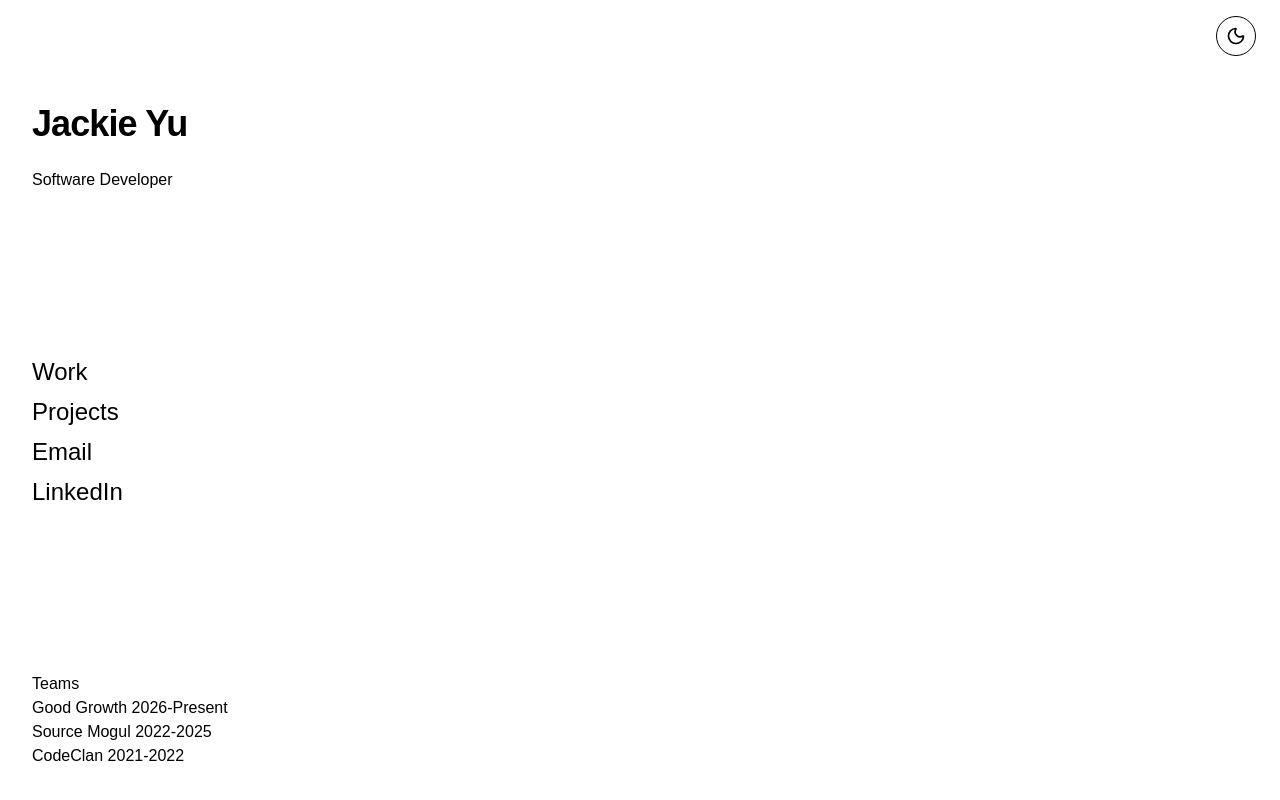
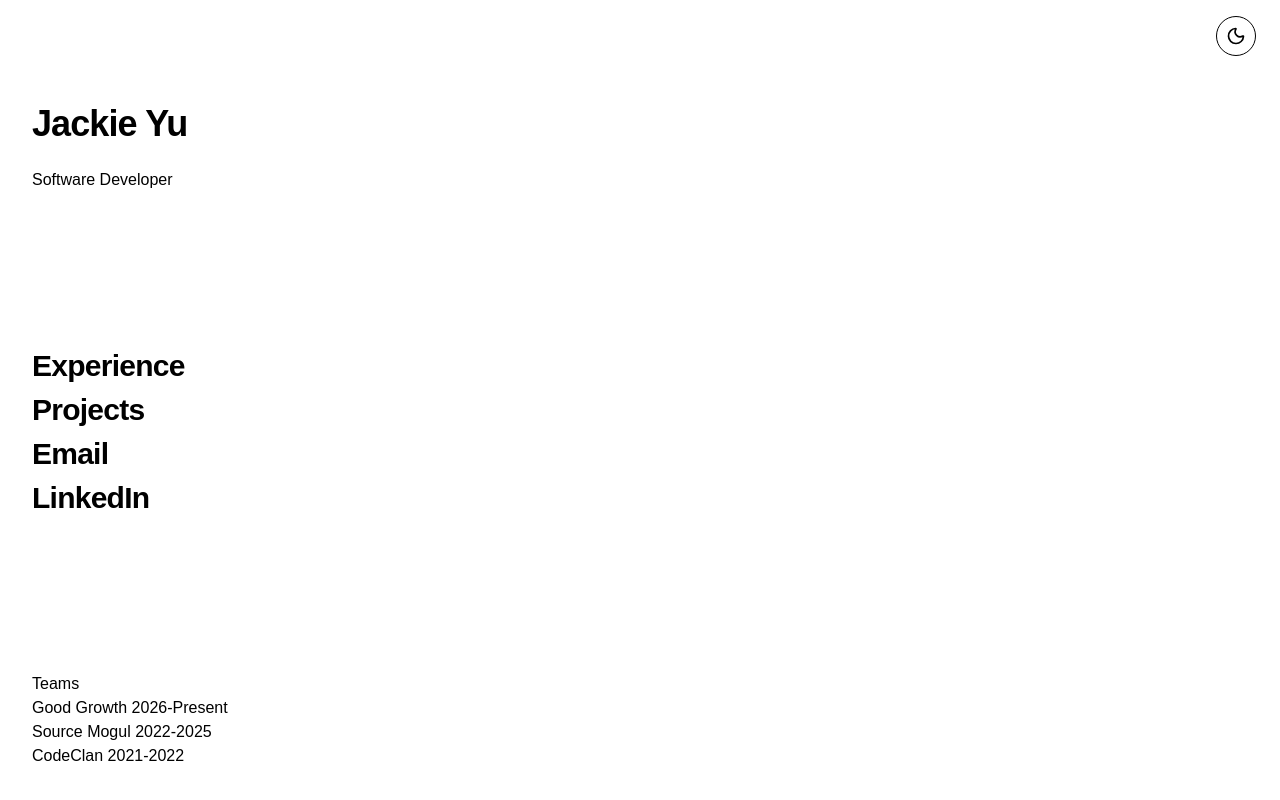
Before and after one commit to Jackie247/portfolio, a Next.js app: page / in a window 1280 px wide. Built offline with nearby package versions, Linux system fonts and the light colour scheme.

Commit message:
chore: update text

```diff
--- a/app/components/HomeNav.tsx
+++ b/app/components/HomeNav.tsx
@@ -7,10 +7,10 @@ export default function HomeNav() {
   return (
     <section>
       <nav>
-        <ul className="flex flex-col gap-2 text-2xl">
+        <ul className="flex flex-col gap-2 text-3xl font-semibold tracking-tight">
           <li>
             <Link href="/work">
-              <motion.span>Work</motion.span>
+              <motion.span>Experience</motion.span>
             </Link>
           </li>
 
```
